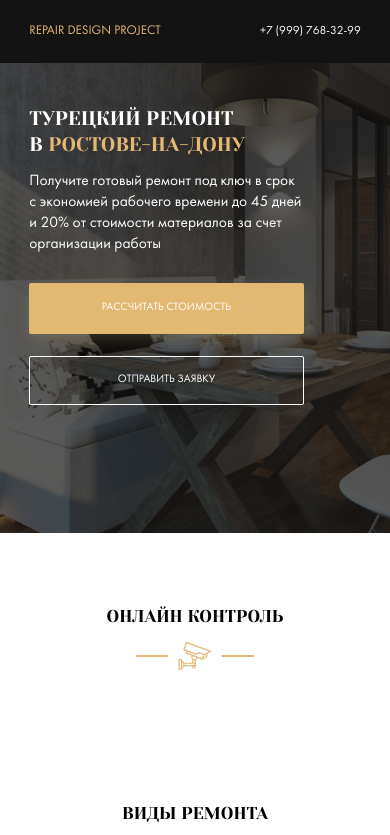
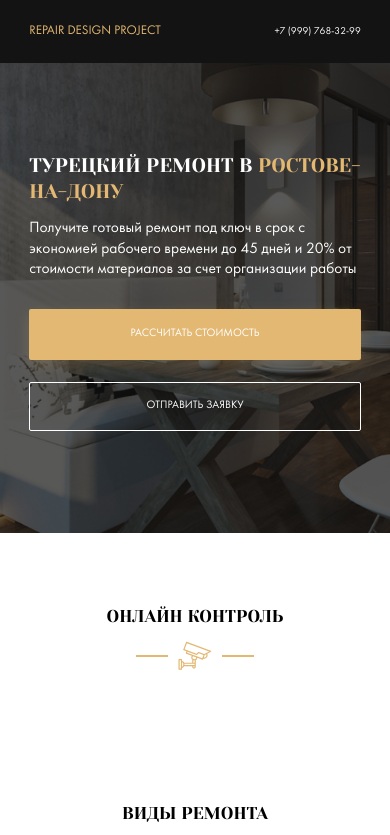
Before and after one commit to HANWoWDOGY/MyProject--1, a website: page index.html in a window 390 px wide. Shown: the top 835 px of the page. Drawn offline with Linux system fonts and the light colour scheme; files whose address does not match are found by name.

Commit message:
micro fixed

```diff
--- a/sass/_media.sass
+++ b/sass/_media.sass
@@ -54,16 +54,16 @@
   .hero
     height: 533px
     padding: 0
+    &__logo
+      font-weight: 500
+      font-size: 0.857rem
+      line-height: 1rem
     &__title
-      width: 24.21rem
       font-weight: normal
       font-size: 1.64rem
       line-height: 132.83%
       margin-bottom: 1.14rem
-      margin: 0
-      margin-bottom: 1.14rem
     &__text
-      width: 22.9288rem
       font-weight: normal
       font-size: 1.285rem
       line-height: 135.84%
@@ -71,7 +71,7 @@
       display: none
     &__content
       min-width: 22.86px
-      margin: auto
+      margin: 0
     &__text
       font-size: 1.29rem
       margin-bottom: 2.28rem
@@ -79,6 +79,7 @@
       display: block
       min-width: 22.86rem
       margin-bottom: 1.85rem
+      width: 100%
   .contacts
     &__button
       display: none
@@ -86,5 +87,6 @@
       margin-right: 0
       color: $light
       text-decoration: none
-  .title
-    font-size: 1.64rem
+      font-weight: 500
+      font-size: 0.857rem
+      line-height: 1rem
```
Also changed, not shown: css/style.css.
